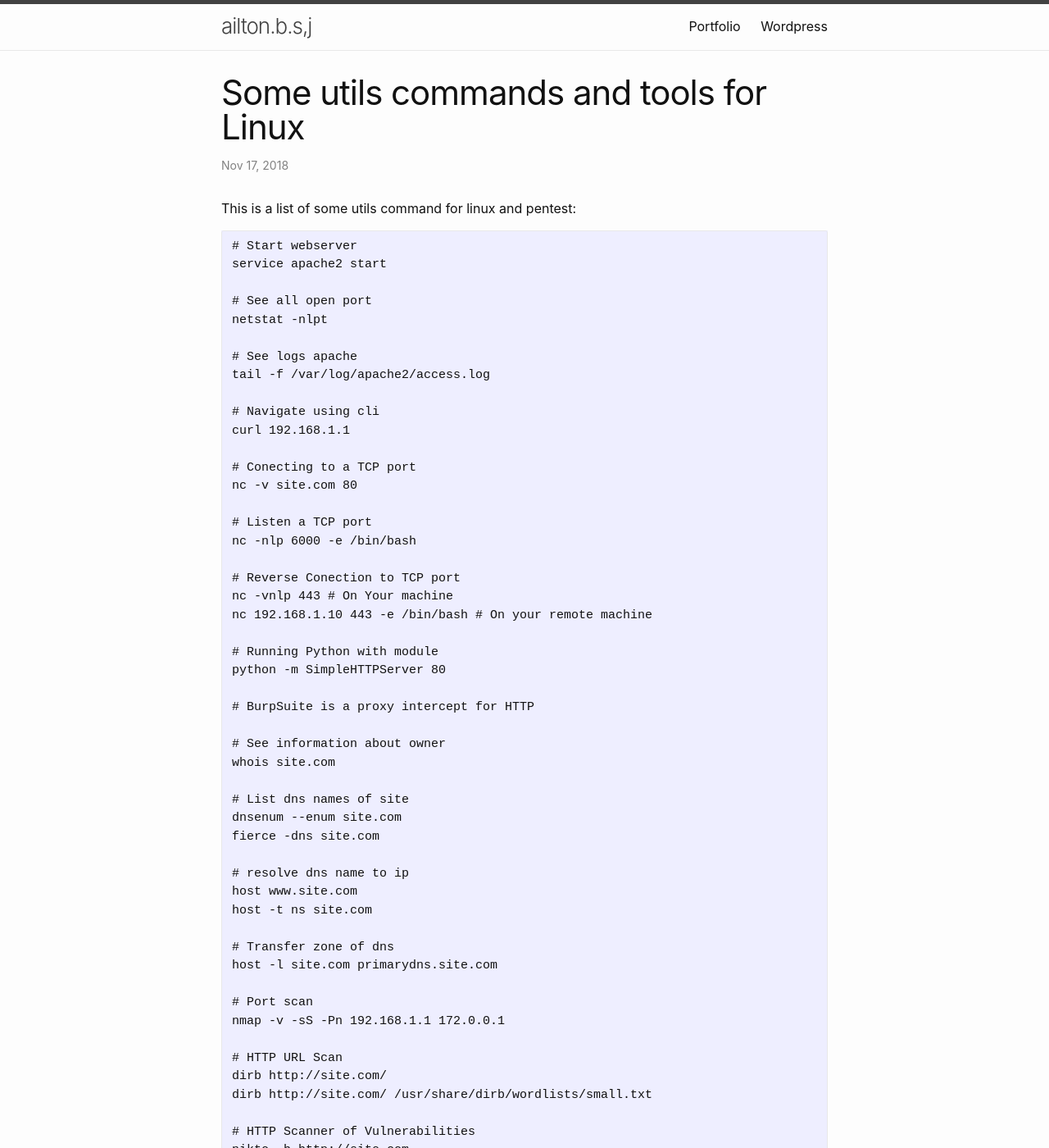
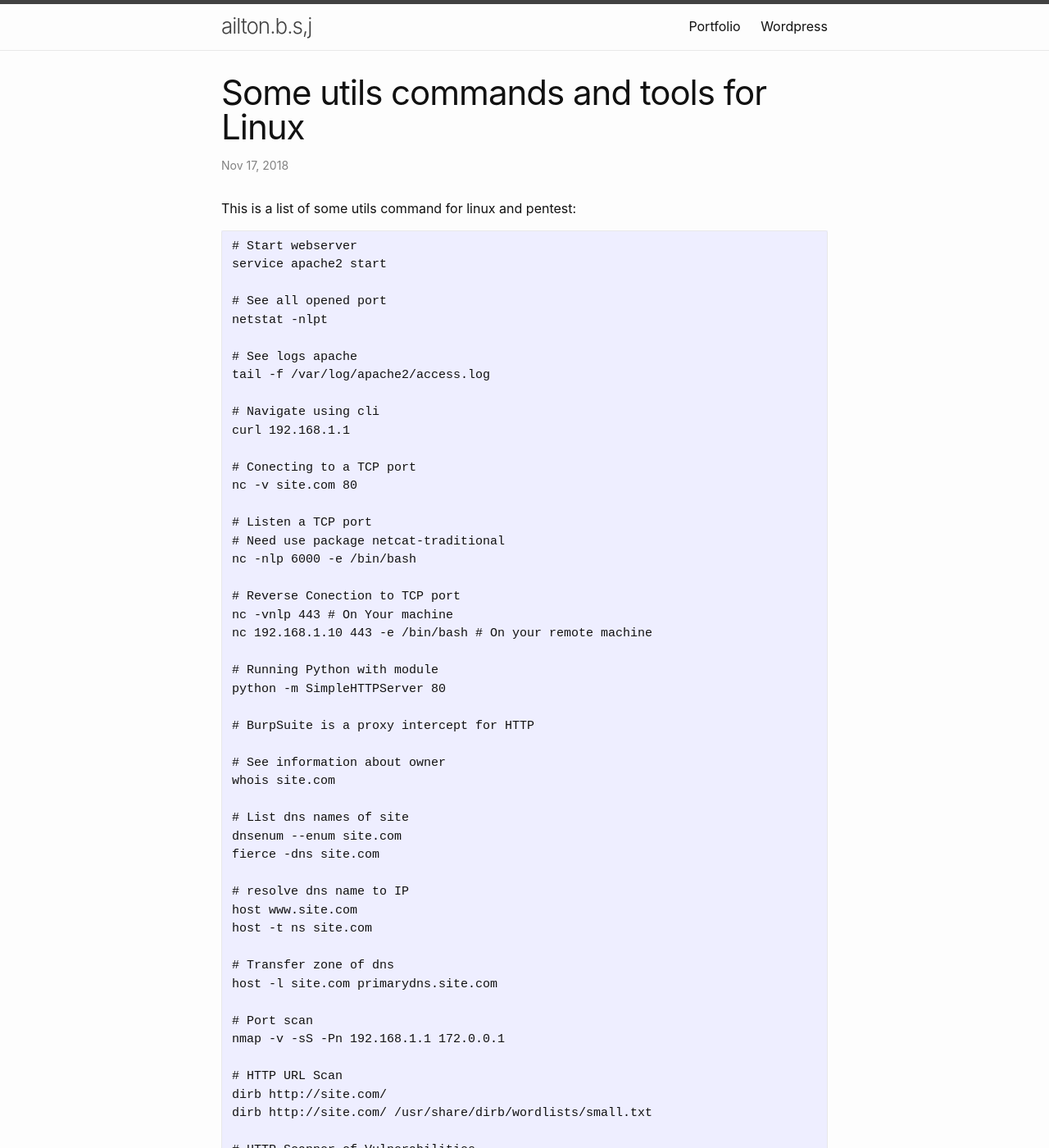
Before and after one commit to ailtonbsj/ailtonbsj.github.io, a Jekyll site: the page built from _posts/2018-11-16-some-utils-commands-and-tool-for-linux.md, in a window 1280 px wide and 1400 px high. Shown: the whole window at 82% size. Built offline with Jekyll 4.4.1, drawn with Linux system fonts in a browser that asks for light colours; comment, search, counter and statistics services are not loaded; some of the changed text lies outside the part shown.

Commit message:
fixed last post

```diff
--- a/_posts/2018-11-16-some-utils-commands-and-tool-for-linux.md
+++ b/_posts/2018-11-16-some-utils-commands-and-tool-for-linux.md
@@ -9,7 +9,7 @@ This is a list of some utils command for linux and pentest:
 # Start webserver
 service apache2 start
 
-# See all open port
+# See all opened port
 netstat -nlpt
 
 # See logs apache
@@ -22,6 +22,7 @@ curl 192.168.1.1
 nc -v site.com 80
 
 # Listen a TCP port
+# Need use package netcat-traditional
 nc -nlp 6000 -e /bin/bash
 
 # Reverse Conection to TCP port
@@ -40,7 +41,7 @@ whois site.com
 dnsenum --enum site.com
 fierce -dns site.com
 
-# resolve dns name to ip
+# resolve dns name to IP
 host www.site.com
 host -t ns site.com
 
```
